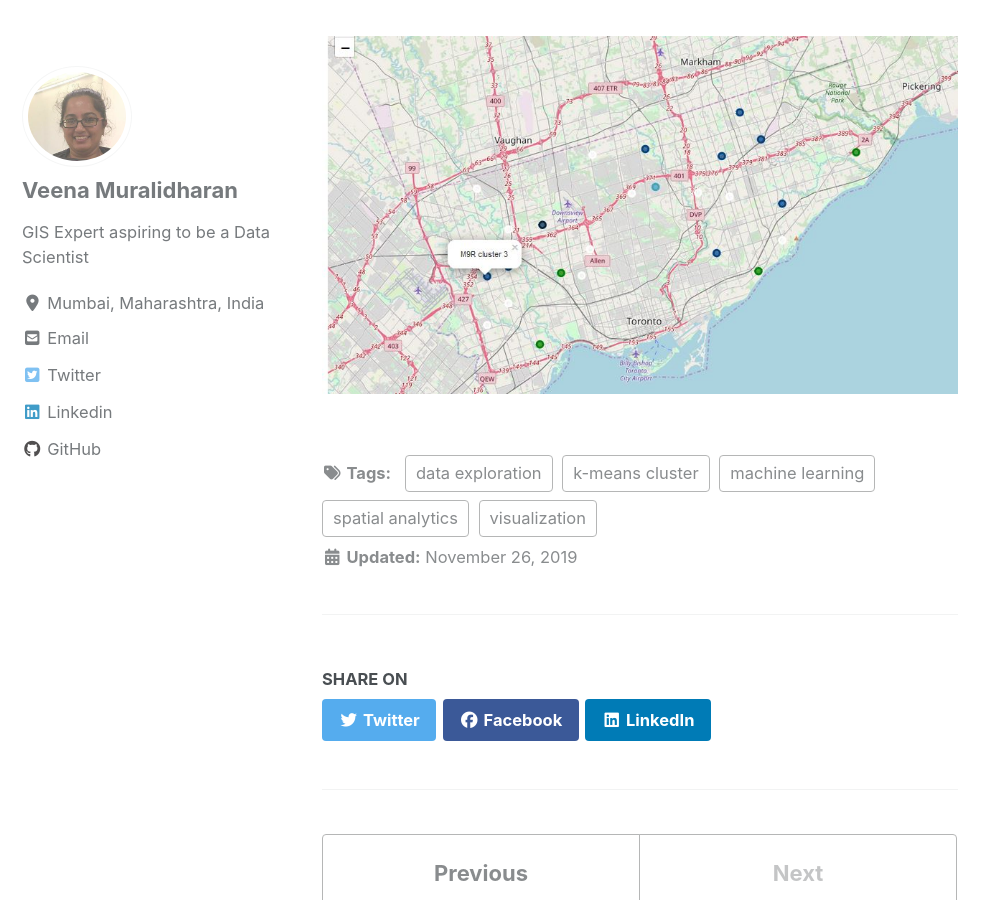
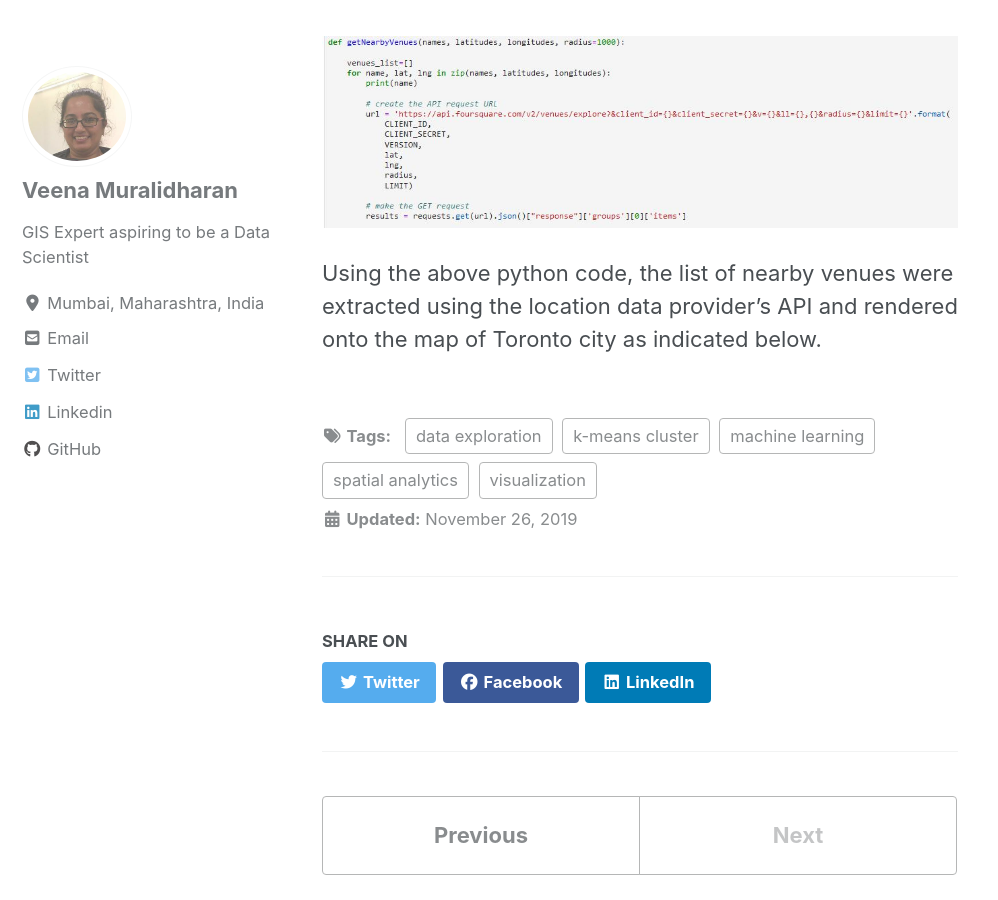
Before and after one commit to veena1486/veena1486.github.io, a Jekyll site: the page built from _posts/2019-11-26-locint.md, in a window 1280 px wide and 900 px high, scrolled down 4124 px. Shown: the whole window, without its empty margins (0-998 px from the left). Built offline with Jekyll 4.4.1, drawn with Linux system fonts in a browser that asks for light colours; cached includes are drawn as plain includes; nearby versions of some CDN libraries.

Commit message:
Update 2019-11-26-locint.md

```diff
--- a/_posts/2019-11-26-locint.md
+++ b/_posts/2019-11-26-locint.md
@@ -39,4 +39,6 @@ One of the most rudimentary problems faced by most of the business startups incl
 
 For this project, I intended to analyze the neighborhoods of Toronto city to identify ideal locations for starting out a small local cafe business. Hence, to that effect, I used basic postal code information extracted from the Wikipedia page using Python’s web scraping libraries such as Beautiful Soup. Now post data extraction and transformation, I connected to the third party APIs providing location data such as Foursquare to extract information on the most popular venues that are located within a radius of one kilometer.
 
-![NoCafe](https://github.com/veena1486/veena1486.github.io/blob/master/images/capstone/Nocafes_map.JPG)
+![Python Code](https://github.com/veena1486/veena1486.github.io/blob/master/images/capstone/Foursquare%20API%20code.JPG) <br>
+
+Using the above python code, the list of nearby venues were extracted using the location data provider’s API and rendered onto the map of Toronto city as indicated below.
```
